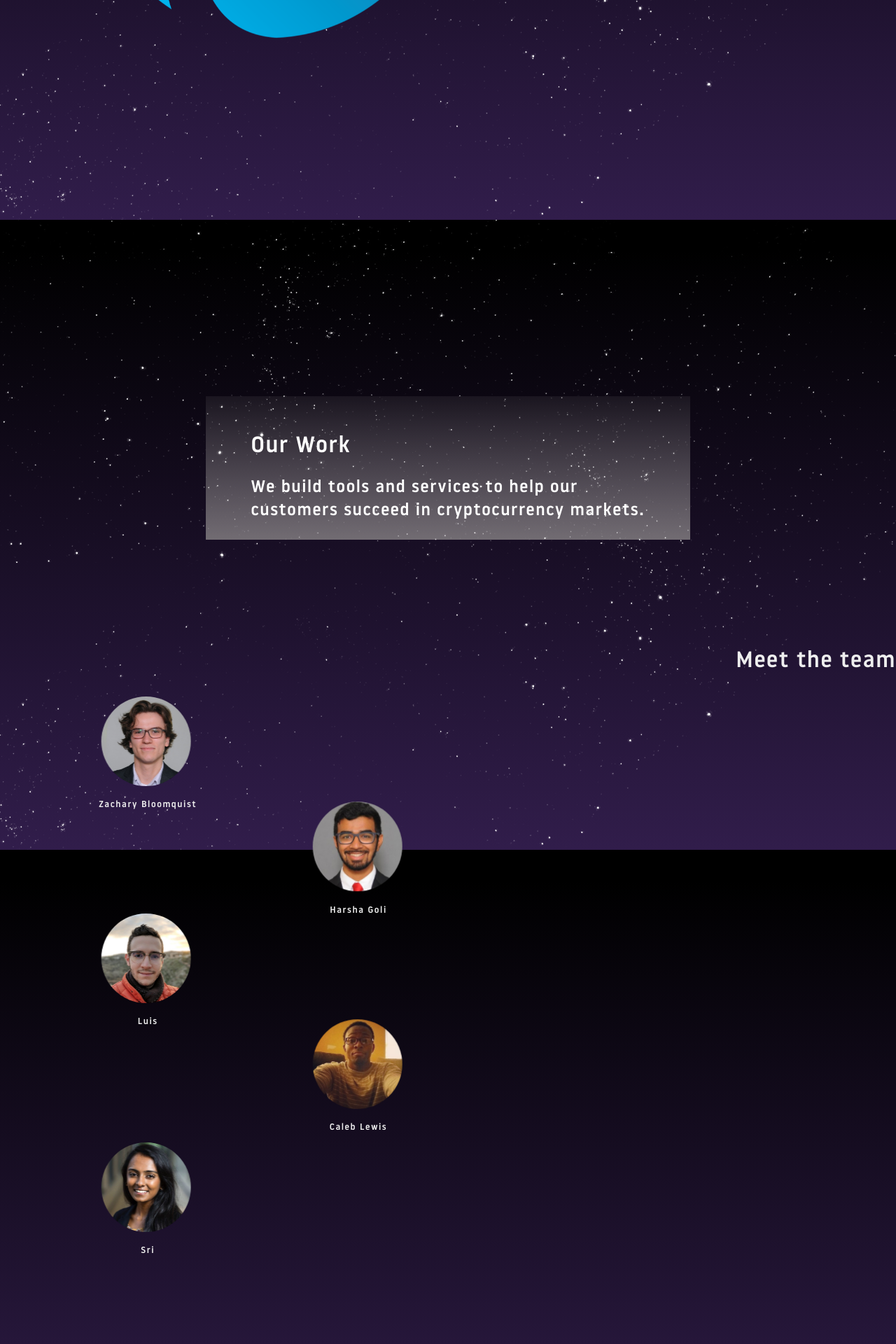
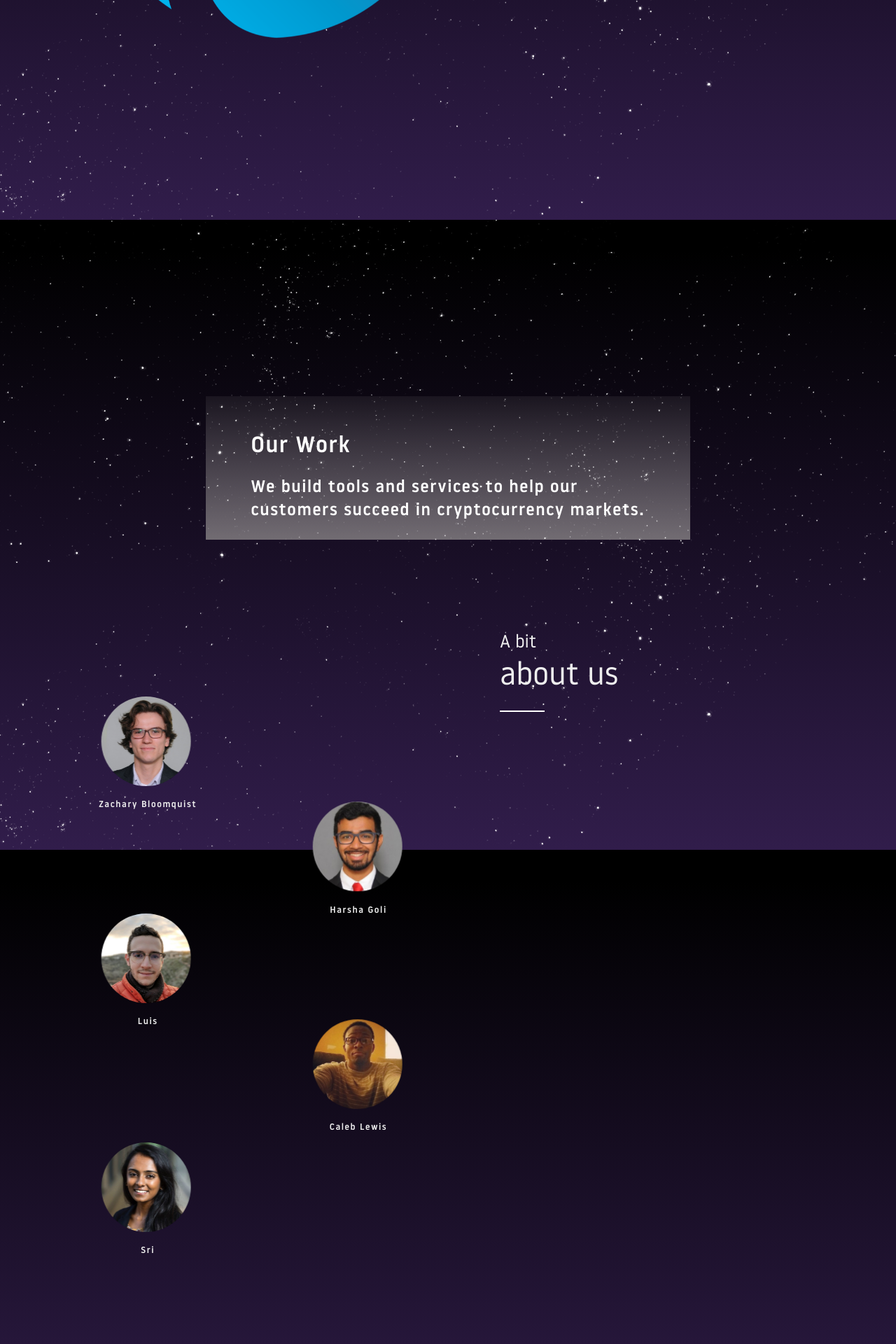
Before and after one commit to BitCraftio/bitcraft.io, a Jekyll site: the page built from index_copy.html, in a window 1280 px wide. Shown: the part 586-2506 px from the top of the page at 70% size. Built offline with Jekyll 4.4.1, drawn with Linux system fonts in a browser that asks for light colours; nearby versions of some CDN libraries.

Commit message:
about us sticky working

```diff
--- a/index_copy.html
+++ b/index_copy.html
@@ -488,9 +488,10 @@
           border-radius: 25vw;
         }
         .about-box {
-          float:right;
+          float: right;
           position: sticky;
-          top: 3em;
+          top: 15vw;
+          margin-right: 31vw;
         }
         .mem-desc-left {
           font-size: 1vw;
@@ -504,6 +505,11 @@
           text-align: center;
           width: 15vw;
           transform: translate(27.5vw, -16.5vw);
+        }
+        .underline {
+          width: 5vw;
+          margin-top: 2vw;
+          border-bottom: .2vw solid white;
         }
     </style>
 </head>
@@ -551,7 +557,9 @@
           </div>
           <!-- <img class="target-repeat"> -->
           <div class="meet-team">
-            <div class="about-box"> <h1>Meet the team </h1></div>
+            <div class="about-box"> <h style="font-size: 2vw;">A bit </h> <div><h style="font-size: 3.5vw;">about us</h></div>
+            <div class= "underline"></div> <p class= "about-us"></p>
+            </div>
             <div class="photo-box">
             <img class="member-photo left" src="zach.jpg"><h2 class="mem-desc-left">Zachary Bloomquist</h2></img>
             <img class="member-photo right" style="" src="harsha.jpg">
```
